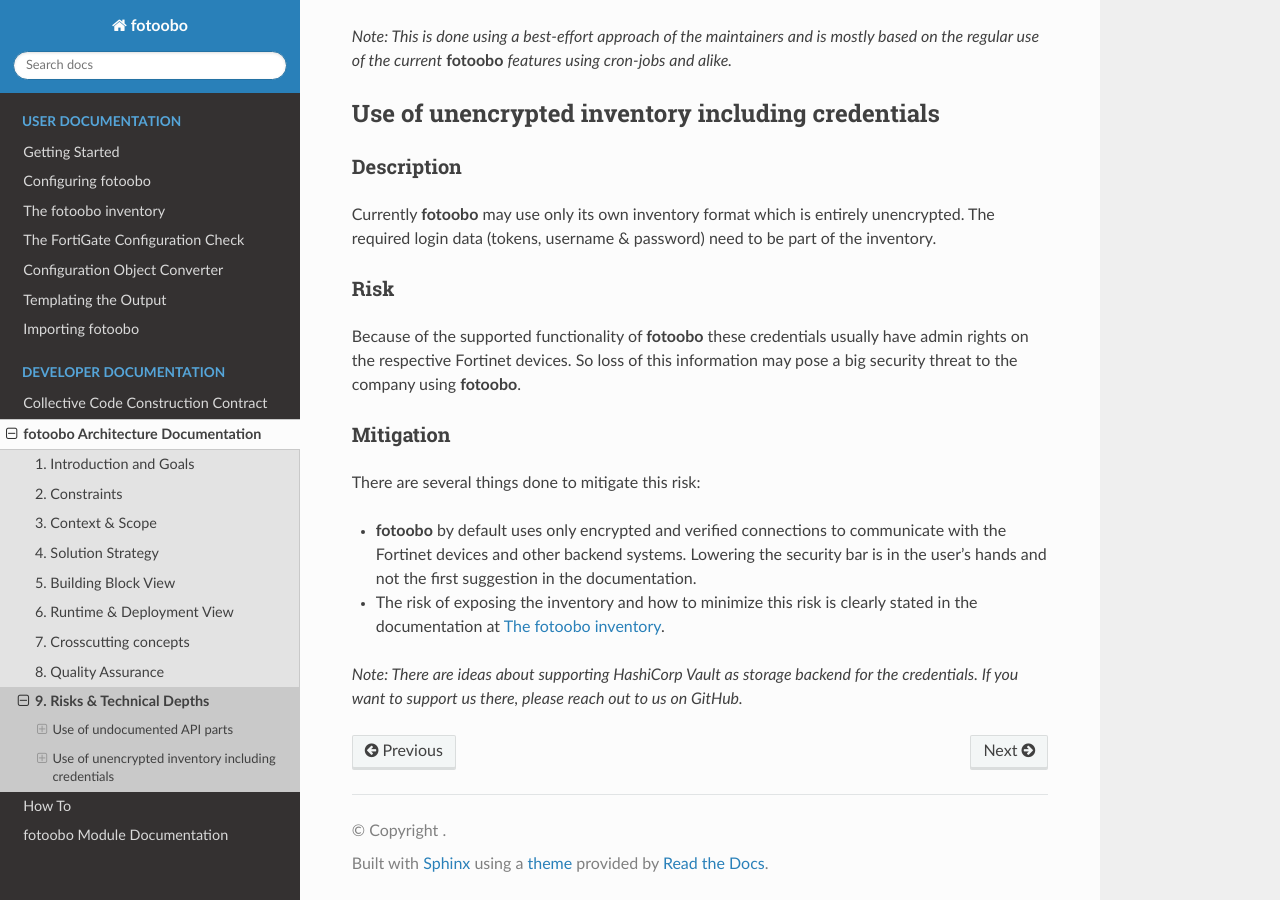
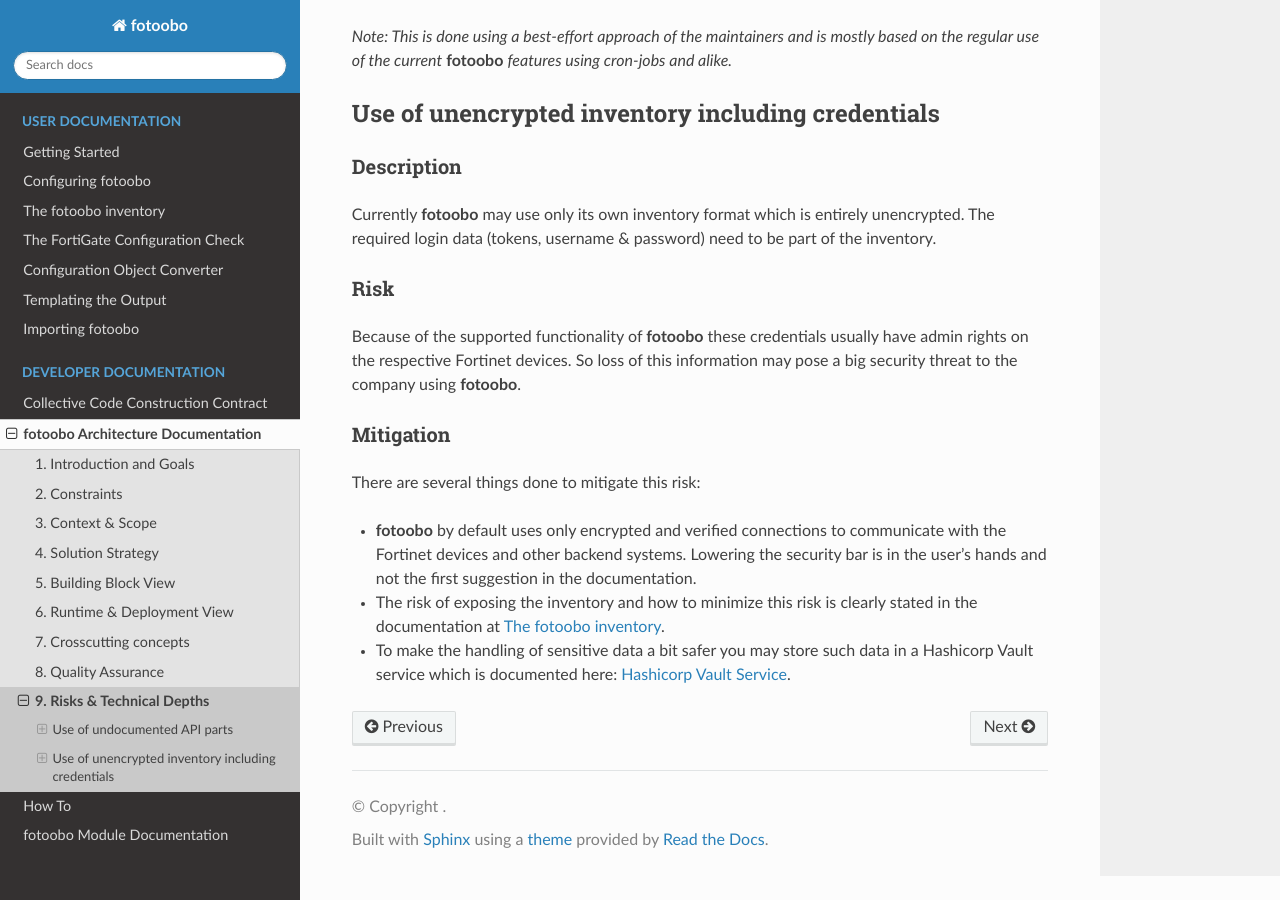
Before and after one commit to migros/fotoobo, a Sphinx documentation site: the page built from docs/source/developer/architecture/9_risks_technical_depths.rst, in a window 1280 px wide and 900 px high, scrolled down 557 px. Built offline with Sphinx 7.4.7 and the Read the Docs theme 2.0.0, drawn with Linux system fonts in a browser that asks for light colours.

Commit message:
📝 Add Hashicorp Vault as a mitigation of the unencrypted inventory risk

```diff
--- a/docs/source/developer/architecture/9_risks_technical_depths.rst
+++ b/docs/source/developer/architecture/9_risks_technical_depths.rst
@@ -56,6 +56,5 @@
   not the first suggestion in the documentation.
 - The risk of exposing the inventory and how to minimize this risk is clearly stated in the
   documentation at :ref:`usage_inventory`.
-
-*Note: There are ideas about supporting HashiCorp Vault as storage backend for the credentials. If
-you want to support us there, please reach out to us on GitHub.*
+- To make the handling of sensitive data a bit safer you may store such data in a Hashicorp Vault
+  service which is documented here: :ref:`vault_service`.
```
